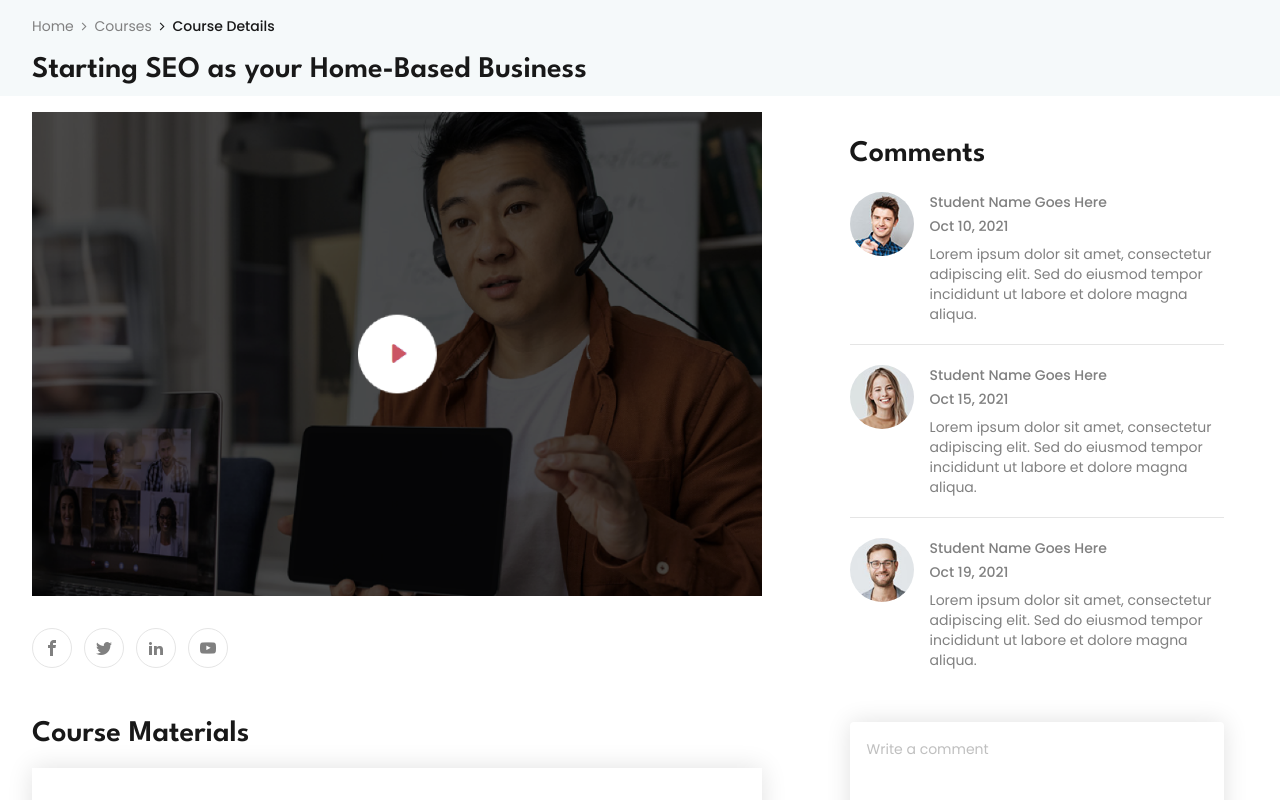
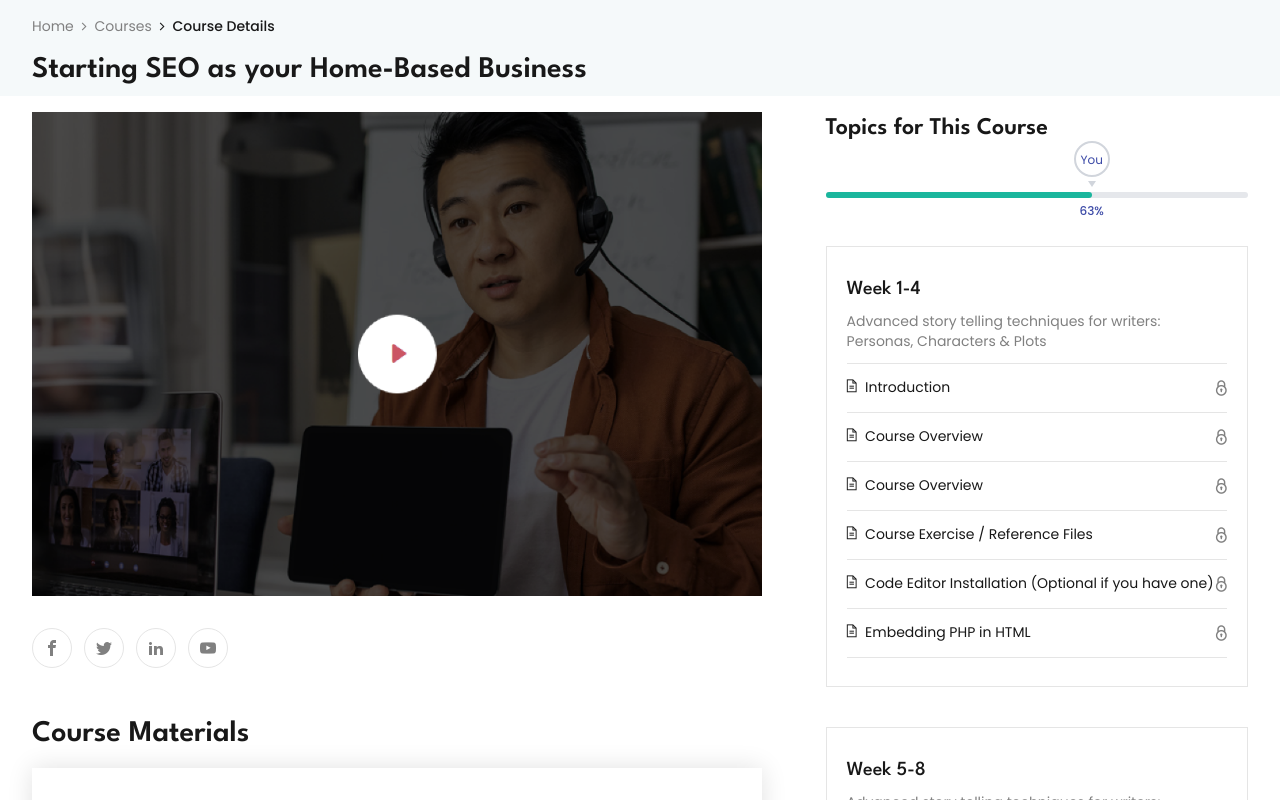
Before and after one commit to Amr-Assem/ITLegend-Assessment, a Next.js app: page /course-details in a window 1280 px wide. Shown: the top 800 px of the page. Built offline with nearby package versions, Linux system fonts and the light colour scheme.

Commit message:
Complete ContentSection with course data integration and progress visualization
- Implement progress bar to display course completion percentage
- Add dynamic rendering of course content and items
- Update global CSS to include new icon styles for chapter and lock icons

```diff
--- a/src/app/course-details/_sections/ContentSection.jsx
+++ b/src/app/course-details/_sections/ContentSection.jsx
@@ -1,7 +1,67 @@
-import React from 'react'
+import React from "react";
 
-export default function ContentSection() {
+export default function ContentSection({ courseData }) {
   return (
-    <></>
-  )
+    <div className="bg-background order-2 row-span-2">
+      <h3 className="text-2xl font-semibold text-text-base mb-6">
+        Topics for This Course
+      </h3>
+
+      {/* Progress Bar */}
+      <div className="mb-6">
+        <div className="relative py-6 w-full">
+          {/* BG bar */}
+          <div className="w-full bg-gray-200 h-1.5 rounded-full"></div>
+
+          {/* Filled bar */}
+          <div
+            className="absolute left-0 top-6 h-1.5 bg-primary-base rounded-full"
+            style={{ width: `${courseData.completionProgress}%` }}></div>
+
+          {/* Marker group */}
+          <div
+            className="absolute -top-1/2 -translate-x-1/2 flex flex-col items-center"
+            style={{ left: `${courseData.completionProgress}%` }}>
+            {/* Bubble */}
+            <div className="mb-2 flex flex-col items-center">
+              <div className="w-9 h-9 border-2 border-gray-300 bg-white text-xs leading-8.5 text-center text-[#3c4aa7] rounded-full">
+                You
+              </div>
+              <div className="mt-1 w-0 h-0 border-l-4 border-l-transparent border-r-4 border-r-transparent border-t-6 border-t-gray-300"></div>
+            </div>
+
+            {/* Percentage */}
+            <div className="mt-2 text-xs font-medium text-[#3c4aa7]">
+              {courseData.completionProgress}%
+            </div>
+          </div>
+        </div>
+      </div>
+
+      {/* Course Content */}
+      <div className="space-y-10">
+        {courseData.courseContent.map((content) => (
+          <div key={content.id} className="border-1 border-border px-5 py-7">
+            <h4 className="text-xl font-medium mb-2">{content.heading}</h4>
+            <p className="text-sm pb-3 border-b border-border">
+              {content.description}
+            </p>
+            <>
+              {content.items.map((item, index) => (
+                <div
+                  className="flex justify-between border-b border-border py-3 group transition-colors"
+                  key={index}>
+                  <div className="text-sm text-text-base group-hover:text-primary-hover cursor-default">
+                    <span className="icon-chapter pr-2"></span>
+                    {item}
+                  </div>
+                  <div className="icon-lock group-hover:text-primary-hover"></div>
+                </div>
+              ))}
+            </>
+          </div>
+        ))}
+      </div>
+    </div>
+  );
 }
--- a/src/app/globals.css
+++ b/src/app/globals.css
@@ -94,3 +94,11 @@ h6 {
 .icon-arrow-right::before {
   content: "\E903";
 }
+
+.icon-chapter::before {
+  content: "\E940";
+}
+
+.icon-lock::before {
+  content: "\E943";
+}
```
